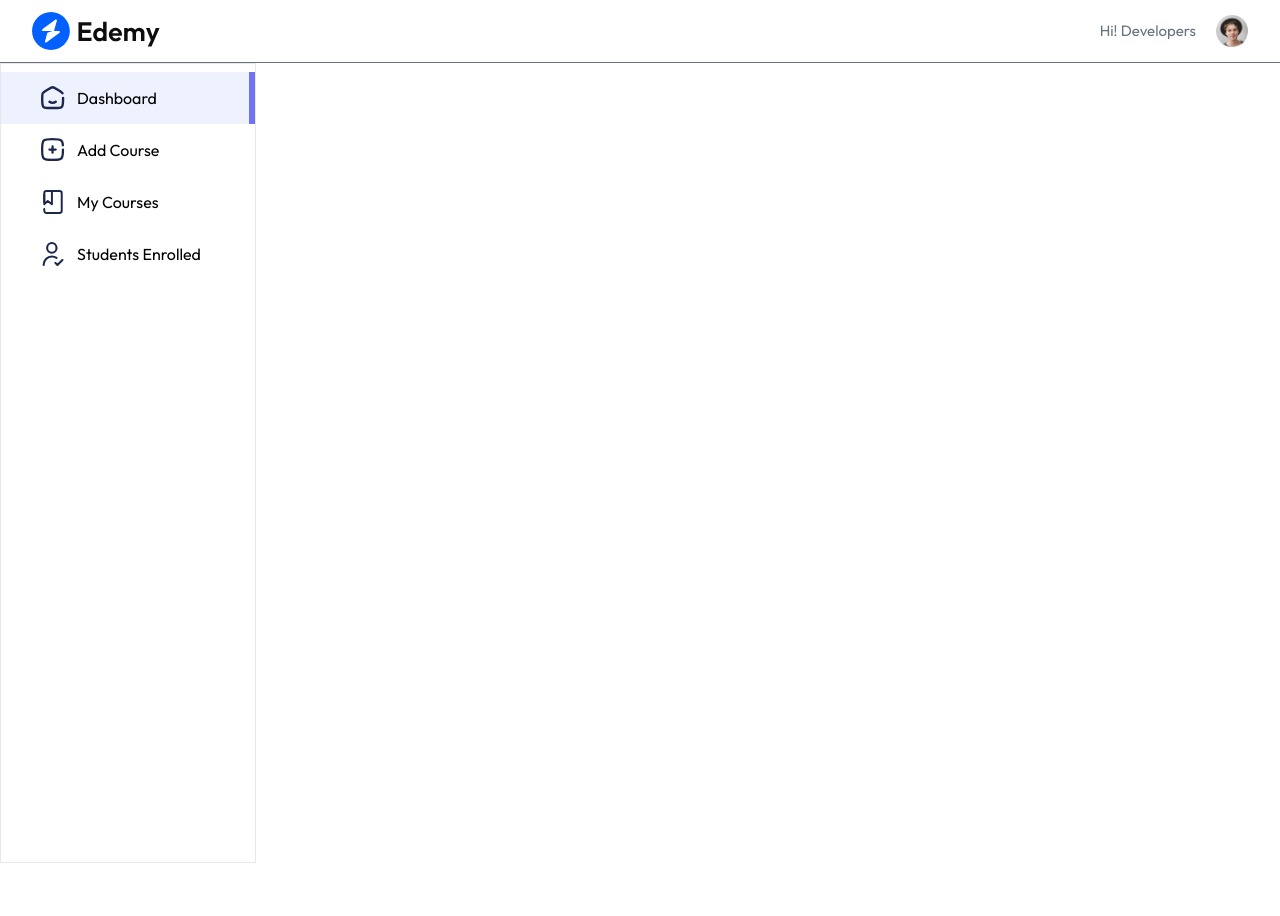
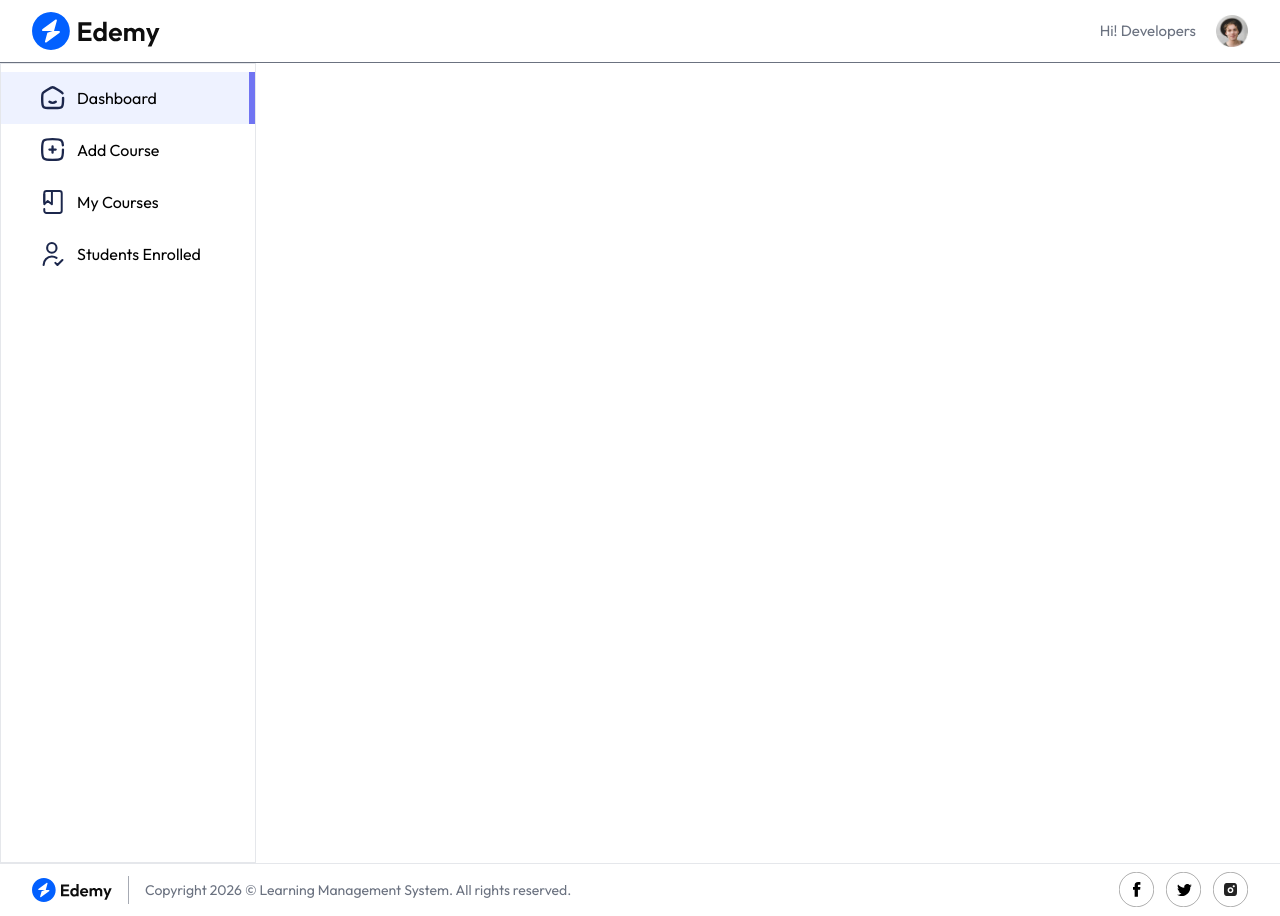
Before and after one commit to katyaynisingh001/learning-management-system, a React (Vite) app in the folder client/: page /educator in a window 1280 px wide. Before the commit the page ends 863 px from the top, so only its background shows below. Built offline with nearby package versions, Linux system fonts and the light colour scheme; no server answers.

Commit message:
Add the footer section of educator dashboard

```diff
--- a/client/src/pages/educator/Educator.jsx
+++ b/client/src/pages/educator/Educator.jsx
@@ -2,6 +2,7 @@ import React from 'react'
 import { Outlet } from 'react-router-dom'
 import Sidebar from '../../components/educator/Sidebar'
 import Navbar from '../../components/educator/Navbar'
+import Footer from '../../components/educator/Footer'
 
 const Educator = () => {
   return (
@@ -13,6 +14,7 @@ const Educator = () => {
           {<Outlet />}
         </div>
       </div>
+      <Footer/>
     </div>
   )
 }
```
